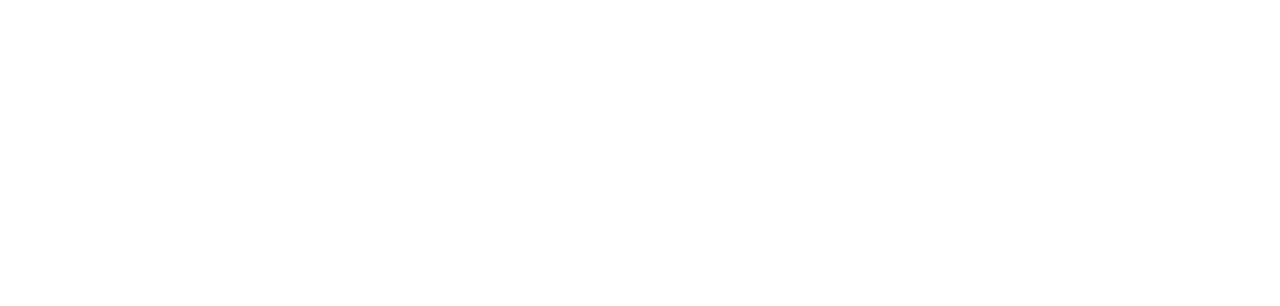
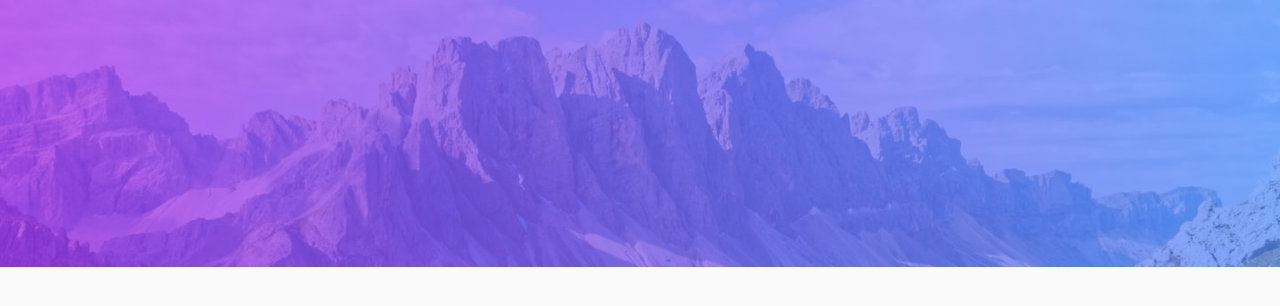
Before and after one commit to feeeyli/todo-app, a React (Create React App) app: page / in a window 1280 px wide. Shown: the top 306 px of the page. Built offline with nearby package versions, Linux system fonts and the light colour scheme.

Commit message:
:lipstick: create the base.scss file

```diff
--- a/src/index.jsx
+++ b/src/index.jsx
@@ -1,4 +1,5 @@
 import React from "react";
 import ReactDOM from "react-dom";
+import "./sass/base.scss";
 
 ReactDOM.render(<></>, document.getElementById("root"));
--- /dev/null
+++ b/src/sass/base.scss
@@ -0,0 +1,21 @@
+* {
+	margin: 0;
+	padding: 0;
+	box-sizing: border-box;
+}
+
+body {
+	background: url(../assets/bg-desktop-light.jpg) #fafafa no-repeat top;
+	background-size: contain;
+}
+
+body,
+#root {
+	height: 100vh;
+	width: 100vw;
+	display: flex;
+	align-items: center;
+	justify-content: flex-start;
+	flex-direction: column;
+	padding: 64px 0;
+}
```
